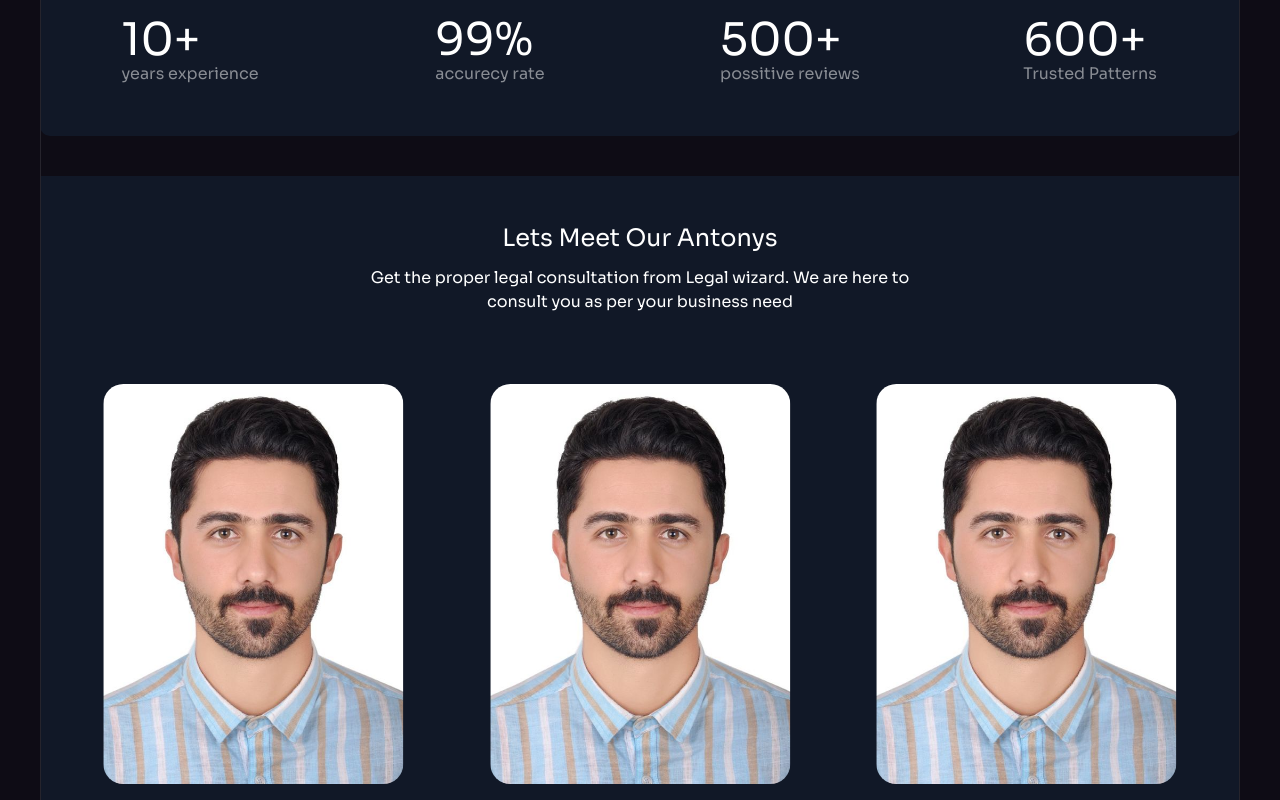
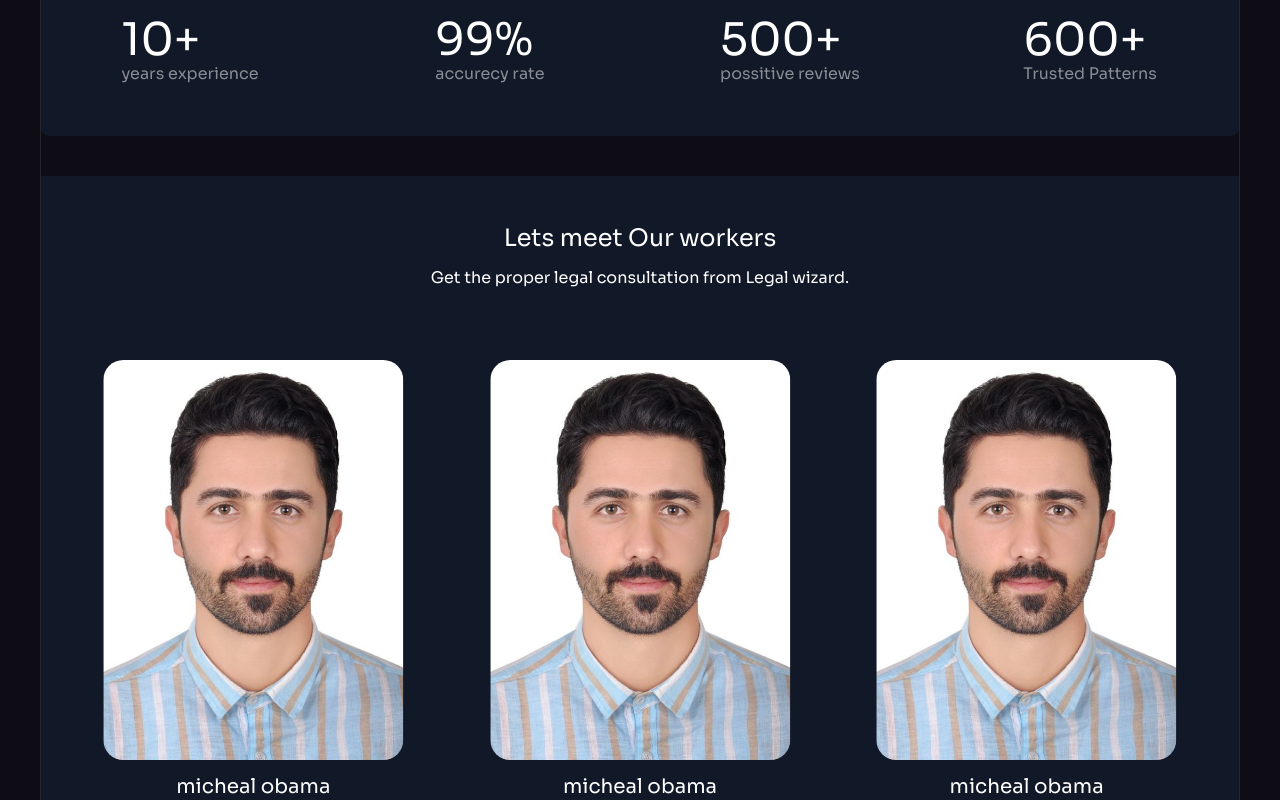
Before and after one commit to linesquad/linedevltd, a React (Vite) app: page /about in a window 1280 px wide. Shown: the part 1780-2580 px from the top of the page. Built offline with nearby package versions, Linux system fonts and the light colour scheme.

Commit message:
make ourWorkers component dinamic

```diff
--- /dev/null
+++ b/src/components/aboutPage/DisplayWorkers.jsx
@@ -0,0 +1,49 @@
+import OurWorkers from "./OurWorkers";
+import worker from "/worker.jpg";
+
+const ourWorkers = [
+  {
+    image: worker,
+    name: "micheal obama",
+    description: "web develoeper",
+  },
+  {
+    image: worker,
+    name: "micheal obama",
+    description: "web develoeper",
+  },
+  {
+    image: worker,
+    name: "micheal obama",
+    description: "web develoeper",
+  },
+  {
+    image: worker,
+    name: "micheal obama",
+    description: "web develoeper",
+  },
+  {
+    image: worker,
+    name: "micheal obama",
+    description: "web develoeper",
+  },
+  {
+    image: worker,
+    name: "micheal obama",
+    description: "web develoeper",
+  },
+];
+
+function DisplayWorkers() {
+  return (
+    <div>
+      <OurWorkers
+        title="Lets meet Our workers"
+        subTitle="Get the proper legal consultation from Legal wizard."
+        ourWorkers={ourWorkers}
+      />
+    </div>
+  );
+}
+
+export default DisplayWorkers;
--- a/src/components/aboutPage/OurWorkers.jsx
+++ b/src/components/aboutPage/OurWorkers.jsx
@@ -1,60 +1,18 @@
 import Section from "../Section";
 import SingleWorker from "./SingleWorker";
-import worker from "/worker.jpg";
 import { Swiper, SwiperSlide } from "swiper/react";
 import "swiper/css";
 import { Autoplay } from "swiper/modules";
 
-// needto be dinaminc full compnent
-
-const ourWorkers = [
-  {
-    image: worker,
-    name: "micheal obama",
-    description: "web develoeper",
-  },
-  {
-    image: worker,
-    name: "micheal obama",
-    description: "web develoeper",
-  },
-  {
-    image: worker,
-    name: "micheal obama",
-    description: "web develoeper",
-  },
-  {
-    image: worker,
-    name: "micheal obama",
-    description: "web develoeper",
-  },
-  {
-    image: worker,
-    name: "micheal obama",
-    description: "web develoeper",
-  },
-  {
-    image: worker,
-    name: "micheal obama",
-    description: "web develoeper",
-  },
-];
-
-function OurWorkers() {
+function OurWorkers({ title, subTitle, ourWorkers }) {
   return (
     <div>
       <Section customPaddings="pt-[40px] px-[0px] md:px-[40px]">
         <div className="max-w-[1444px] mx-auto bg-gray-900 py-[50px]">
-          <h2 className="text-[18px] lg:text-[24px] text-center">
-            Lets Meet Our Antonys
-          </h2>
+          <h2 className="text-[18px] lg:text-[24px] text-center">{title}</h2>
           <div className="mt-[16px]">
-            <p className="text-[14px] lg:text-[16px] text-center">
-              Get the proper legal consultation from Legal wizard. We are here
-              to
-            </p>
-            <p className="text-[14px] lg:text-[16px] text-center">
-              consult you as per your business need
+            <p className="text-[14px] lg:text-[16px] text-center max-w-[600px] mx-auto">
+              {subTitle}
             </p>
           </div>
           <div className="mt-[70px] px-[20px] flex items-center justify-center">
@@ -62,9 +20,9 @@ function OurWorkers() {
               modules={[Autoplay]}
               slidesPerView={1}
               autoplay={{
-                delay: 3000, // Delay in milliseconds between slide transitions
+                delay: 3000,
                 disableOnInteraction: false,
-                pauseOnMouseEnter: true, // Stops autoplay on hover
+                pauseOnMouseEnter: true,
               }}
               speed={800}
               breakpoints={{
--- a/src/pages/About.jsx
+++ b/src/pages/About.jsx
@@ -1,7 +1,7 @@
 import AboutHeader from "../components/aboutPage/AboutHeader";
+import DisplayWorkers from "../components/aboutPage/DisplayWorkers";
 import OurCompany from "../components/aboutPage/OurCompany";
 import OurPlans from "../components/aboutPage/OurPlans";
-import OurWorkers from "../components/aboutPage/OurWorkers";
 import OurWorks from "../components/aboutPage/OurWorks";
 
 const About = () => {
@@ -10,7 +10,7 @@ const About = () => {
       <AboutHeader />
       <OurCompany />
       <OurWorks />
-      <OurWorkers />
+      <DisplayWorkers />
       <OurPlans />
     </div>
   );
```
